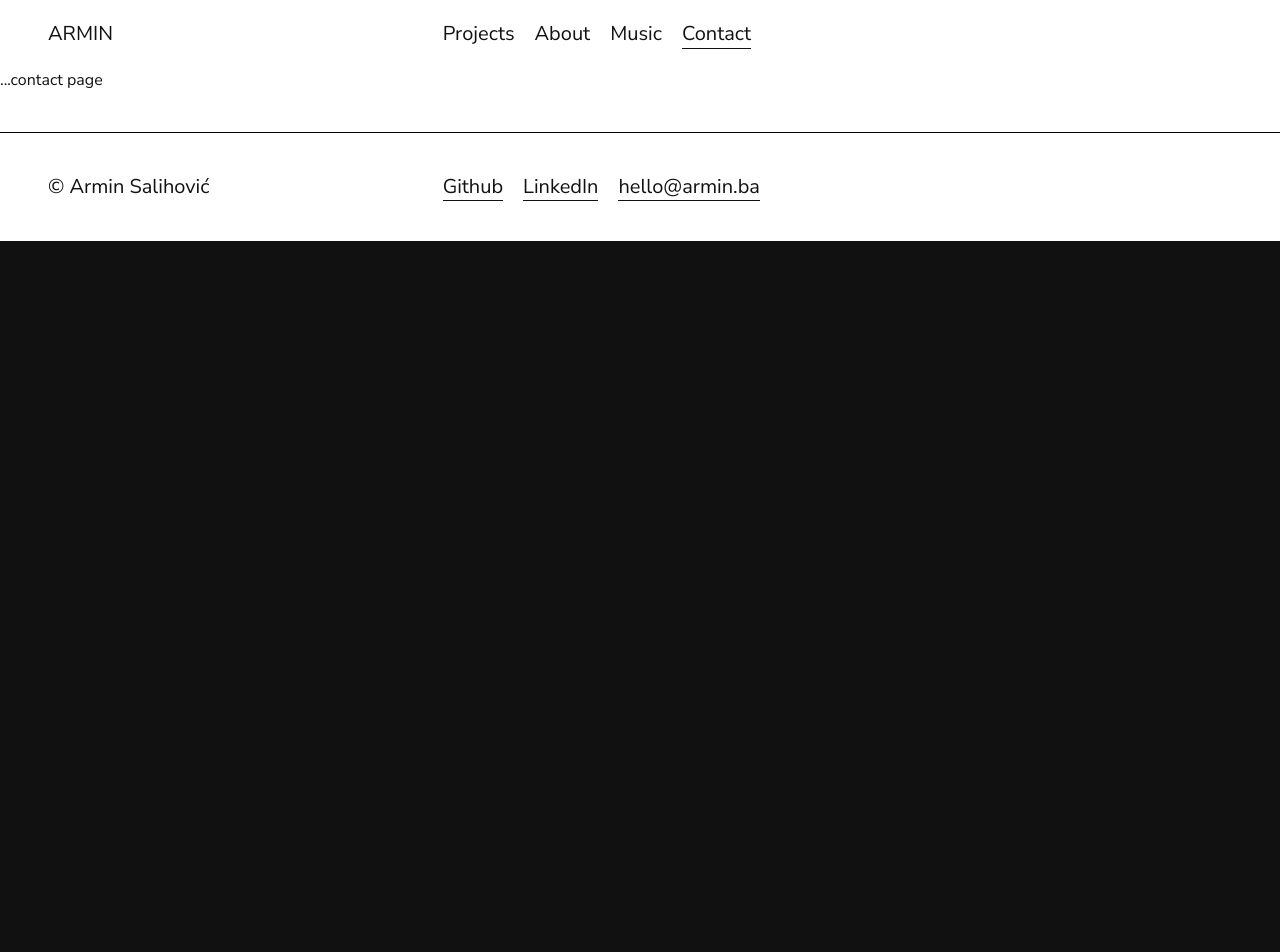
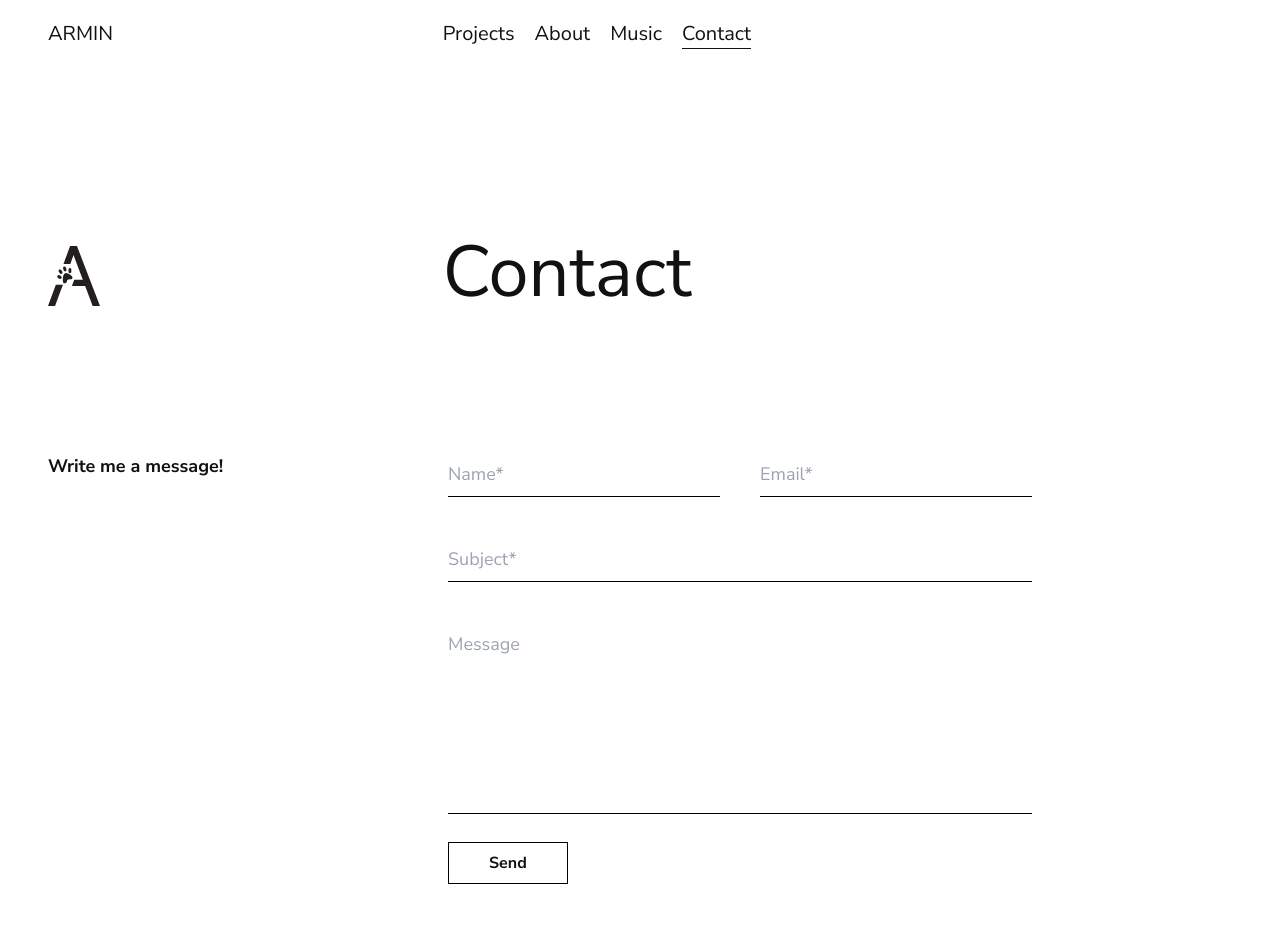
Before and after one commit to armin-salihovic/armin-frontend-nuxt3, a Nuxt app: page /contact in a window 1280 px wide. Shown: the top 952 px of the page. Before the commit the page ends 800 px from the top, so only its background shows below. Built offline with nearby package versions, Linux system fonts and the light colour scheme.

Commit message:
Add contact page

```diff
--- a/pages/contact.vue
+++ b/pages/contact.vue
@@ -1,5 +1,21 @@
 <template>
-<h1>...contact page</h1>
+  <div class="p-6 sm:px-12">
+    <PageHeader title="Contact" />
+      <div class="flex pb-16 grid grid-cols-6 text-base md:text-lg gap-4">
+        <aside class="md:col-span-2 col-span-6">
+          <h4 class="font-bold">Write me a message!</h4>
+        </aside>
+        <div class="md:col-span-3 col-span-6">
+          <div class="mb-10 w-full flex gap-10">
+            <input class="py-2 border-b border-black focus:border-green-400 text-gray-600 placeholder-gray-400 outline-none w-1/2" id="name" type="text" placeholder="Name*">
+            <input class="py-2 border-b border-black focus:border-green-400 text-gray-600 placeholder-gray-400 outline-none w-1/2" id="email" type="email" placeholder="Email*">
+          </div>
+          <input class="py-2 border-b border-black focus:border-green-400 text-gray-600 placeholder-gray-400 outline-none w-full mb-10" id="subject" type="text" placeholder="Subject*">
+          <textarea placeholder="Message" class="mb-5 h-48 resize-none py-2 border-b border-black focus:border-green-400 text-gray-600 placeholder-gray-400 outline-none w-full"></textarea>
+          <button class=" py-2 px-10 mr-2 mb-2 text-base font-bold focus:outline-none bg-white border border-black hover:bg-black hover:text-white focus:z-10 focus:ring-4 focus:ring-gray-200 transition ease-in-out">Send</button>
+        </div>
+    </div>
+  </div>
 </template>
 
 <script setup>
```
